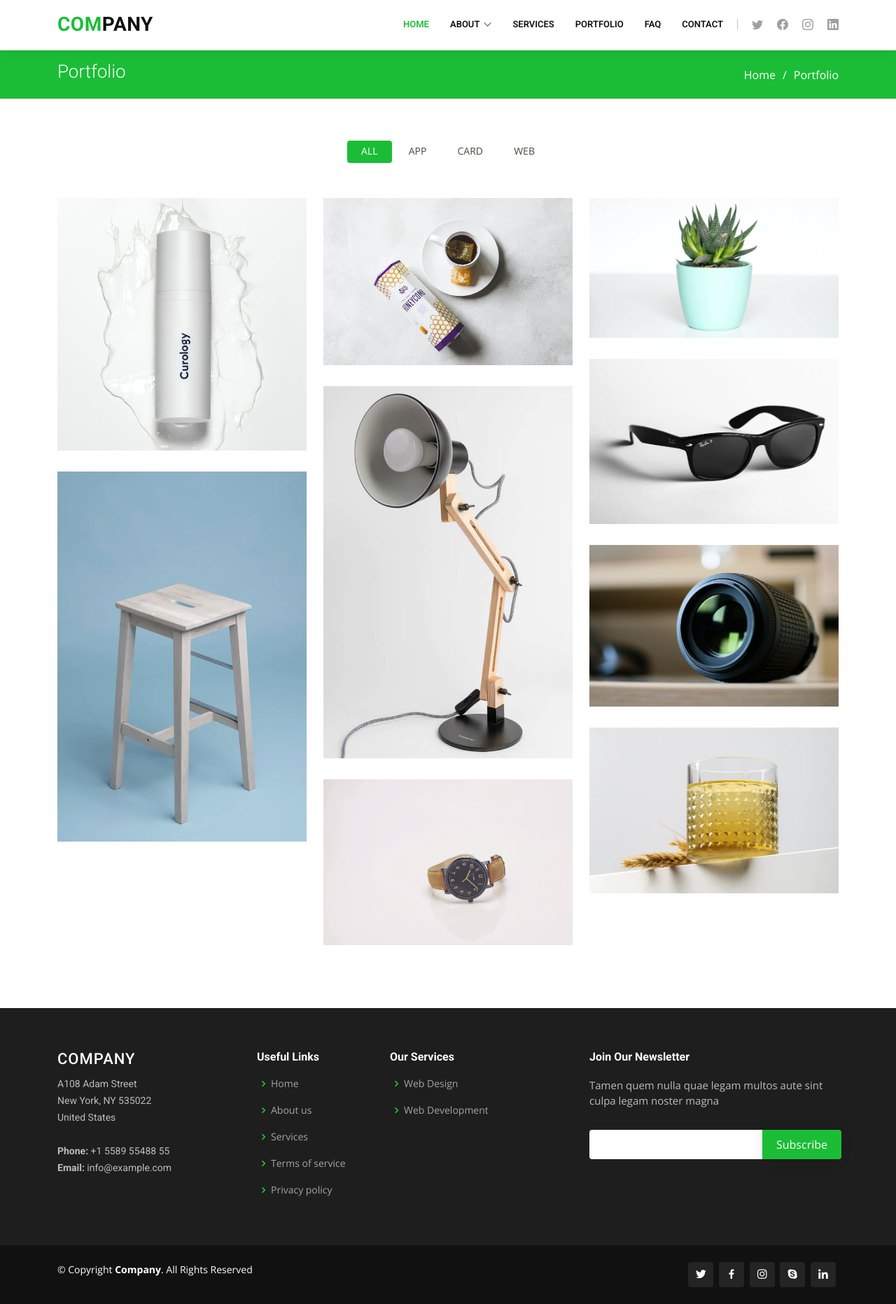
After one commit to peacefulstreamwebdev/our-website, a Django app: page /portfolio/ in a window 1280 px wide. The commit adds this page. Shown: the whole page at 70% size. Run offline with Django 4.2, Linux system fonts and the light colour scheme; some libraries are stand-ins or nearby versions.

Commit message:
Portfolio view created.

```diff
--- a/peacefulstreamwebdev/settings.py
+++ b/peacefulstreamwebdev/settings.py
@@ -48,6 +48,7 @@ INSTALLED_APPS = [
     'contact',
     'about',
     'services',
+    'portfolio',
 ]
 
 MIDDLEWARE = [
--- a/peacefulstreamwebdev/urls.py
+++ b/peacefulstreamwebdev/urls.py
@@ -25,4 +25,5 @@ urlpatterns = [
     path('contact/', include('contact.urls')),
     path('about/', include('about.urls')),
     path('services/', include('services.urls')),
+    path('portfolio/', include('portfolio.urls')),
 ] + static(settings.MEDIA_URL, document_root=settings.MEDIA_ROOT)
--- /dev/null
+++ b/portfolio/templates/portfolio/portfolio.html
@@ -0,0 +1,137 @@
+{% extends "base.html" %}
+{% load static %}
+
+{% block content %}
+
+<main id="main">
+
+<!-- ======= Breadcrumbs ======= -->
+<section id="breadcrumbs" class="breadcrumbs">
+    <div class="container">
+
+    <div class="d-flex justify-content-between align-items-center">
+        <h2>Portfolio</h2>
+        <ol>
+        <li><a href="{% url 'home' %}">Home</a></li>
+        <li>Portfolio</li>
+        </ol>
+    </div>
+
+    </div>
+</section><!-- End Breadcrumbs -->
+
+<!-- ======= Portfolio Section ======= -->
+<section id="portfolio" class="portfolio">
+    <div class="container">
+
+    <div class="row" data-aos="fade-up">
+        <div class="col-lg-12 d-flex justify-content-center">
+        <ul id="portfolio-flters">
+            <li data-filter="*" class="filter-active">All</li>
+            <li data-filter=".filter-app">App</li>
+            <li data-filter=".filter-card">Card</li>
+            <li data-filter=".filter-web">Web</li>
+        </ul>
+        </div>
+    </div>
+
+    <div class="row portfolio-container" data-aos="fade-up">
+
+        <div class="col-lg-4 col-md-6 portfolio-item filter-app">
+        <img src="{% static 'companypro/assets/img/portfolio/portfolio-1.jpg' %}" class="img-fluid" alt="">
+        <div class="portfolio-info">
+            <h4>App 1</h4>
+            <p>App</p>
+            <a href="{% static 'companypro/assets/img/portfolio/portfolio-1.jpg' %}" data-gallery="portfolioGallery" class="portfolio-lightbox preview-link" title="App 1"><i class="bx bx-plus"></i></a>
+            <a href="#" class="details-link" title="More Details"><i class="bx bx-link"></i></a>
+        </div>
+        </div>
+
+        <div class="col-lg-4 col-md-6 portfolio-item filter-web">
+        <img src="{% static 'companypro/assets/img/portfolio/portfolio-2.jpg' %}" class="img-fluid" alt="">
+        <div class="portfolio-info">
+            <h4>Web 3</h4>
+            <p>Web</p>
+            <a href="{% static 'companypro/assets/img/portfolio/portfolio-2.jpg' %}" data-gallery="portfolioGallery" class="portfolio-lightbox preview-link" title="Web 3"><i class="bx bx-plus"></i></a>
+            <a href="#" class="details-link" title="More Details"><i class="bx bx-link"></i></a>
+        </div>
+        </div>
+
+        <div class="col-lg-4 col-md-6 portfolio-item filter-app">
+        <img src="{% static 'companypro/assets/img/portfolio/portfolio-3.jpg' %}" class="img-fluid" alt="">
+        <div class="portfolio-info">
+            <h4>App 2</h4>
+            <p>App</p>
+            <a href="{% static 'companypro/assets/img/portfolio/portfolio-3.jpg' %}" data-gallery="portfolioGallery" class="portfolio-lightbox preview-link" title="App 2"><i class="bx bx-plus"></i></a>
+            <a href="#" class="details-link" title="More Details"><i class="bx bx-link"></i></a>
+        </div>
+        </div>
+
+        <div class="col-lg-4 col-md-6 portfolio-item filter-card">
+        <img src="{% static 'companypro/assets/img/portfolio/portfolio-4.jpg' %}" class="img-fluid" alt="">
+        <div class="portfolio-info">
+            <h4>Card 2</h4>
+            <p>Card</p>
+            <a href="{% static 'companypro/assets/img/portfolio/portfolio-4.jpg' %}" data-gallery="portfolioGallery" class="portfolio-lightbox preview-link" title="Card 2"><i class="bx bx-plus"></i></a>
+            <a href="#" class="details-link" title="More Details"><i class="bx bx-link"></i></a>
+        </div>
+        </div>
+
+        <div class="col-lg-4 col-md-6 portfolio-item filter-web">
+        <img src="{% static 'companypro/assets/img/portfolio/portfolio-5.jpg' %}" class="img-fluid" alt="">
+        <div class="portfolio-info">
+            <h4>Web 2</h4>
+            <p>Web</p>
+            <a href="{% static 'companypro/assets/img/portfolio/portfolio-5.jpg' %}" data-gallery="portfolioGallery" class="portfolio-lightbox preview-link" title="Web 2"><i class="bx bx-plus"></i></a>
+            <a href="#" class="details-link" title="More Details"><i class="bx bx-link"></i></a>
+        </div>
+        </div>
+
+        <div class="col-lg-4 col-md-6 portfolio-item filter-app">
+        <img src="{% static 'companypro/assets/img/portfolio/portfolio-6.jpg' %}" class="img-fluid" alt="">
+        <div class="portfolio-info">
+            <h4>App 3</h4>
+            <p>App</p>
+            <a href="{% static 'companypro/assets/img/portfolio/portfolio-6.jpg' %}" data-gallery="portfolioGallery" class="portfolio-lightbox preview-link" title="App 3"><i class="bx bx-plus"></i></a>
+            <a href="#" class="details-link" title="More Details"><i class="bx bx-link"></i></a>
+        </div>
+        </div>
+
+        <div class="col-lg-4 col-md-6 portfolio-item filter-card">
+        <img src="{% static 'companypro/assets/img/portfolio/portfolio-7.jpg' %}" class="img-fluid" alt="">
+        <div class="portfolio-info">
+            <h4>Card 1</h4>
+            <p>Card</p>
+            <a href="{% static 'companypro/assets/img/portfolio/portfolio-7.jpg' %}" data-gallery="portfolioGallery" class="portfolio-lightbox preview-link" title="Card 1"><i class="bx bx-plus"></i></a>
+            <a href="#" class="details-link" title="More Details"><i class="bx bx-link"></i></a>
+        </div>
+        </div>
+
+        <div class="col-lg-4 col-md-6 portfolio-item filter-card">
+        <img src="{% static 'companypro/assets/img/portfolio/portfolio-8.jpg' %}" class="img-fluid" alt="">
+        <div class="portfolio-info">
+            <h4>Card 3</h4>
+            <p>Card</p>
+            <a href="{% static 'companypro/assets/img/portfolio/portfolio-8.jpg' %}" data-gallery="portfolioGallery" class="portfolio-lightbox preview-link" title="Card 3"><i class="bx bx-plus"></i></a>
+            <a href="#" class="details-link" title="More Details"><i class="bx bx-link"></i></a>
+        </div>
+        </div>
+
+        <div class="col-lg-4 col-md-6 portfolio-item filter-web">
+        <img src="{% static 'companypro/assets/img/portfolio/portfolio-9.jpg' %}" class="img-fluid" alt="">
+        <div class="portfolio-info">
+            <h4>Web 3</h4>
+            <p>Web</p>
+            <a href="{% static 'companypro/assets/img/portfolio/portfolio-9.jpg' %}" data-gallery="portfolioGallery" class="portfolio-lightbox preview-link" title="Web 3"><i class="bx bx-plus"></i></a>
+            <a href="#" class="details-link" title="More Details"><i class="bx bx-link"></i></a>
+        </div>
+        </div>
+
+    </div>
+
+    </div>
+</section><!-- End Portfolio Section -->
+
+</main><!-- End #main -->
+
+{% endblock %}
--- a/portfolio/urls.py
+++ b/portfolio/urls.py
@@ -0,0 +1,6 @@
+from django.urls import path
+from . import views
+
+urlpatterns = [
+    path('', views.portfolio, name='portfolio')
+]
--- a/portfolio/views.py
+++ b/portfolio/views.py
@@ -1,3 +1,12 @@
 from django.shortcuts import render
 
 # Create your views here.
+
+def portfolio(request):
+    '''A view to return the home page'''
+
+    context = {
+        'page': 'portfolio',
+    }
+
+    return render(request, 'portfolio/portfolio.html', context)
--- a/templates/base.html
+++ b/templates/base.html
@@ -62,7 +62,7 @@
           </li>
 
           <li><a href="{% url 'services' %}">Services</a></li>
-          <li><a href="#">Portfolio</a></li>
+          <li><a href="{% url 'portfolio' %}">Portfolio</a></li>
           <li><a href="#">FAQ</a></li>
           <li><a href="{% url 'contact' %}">Contact</a></li>
 
```
